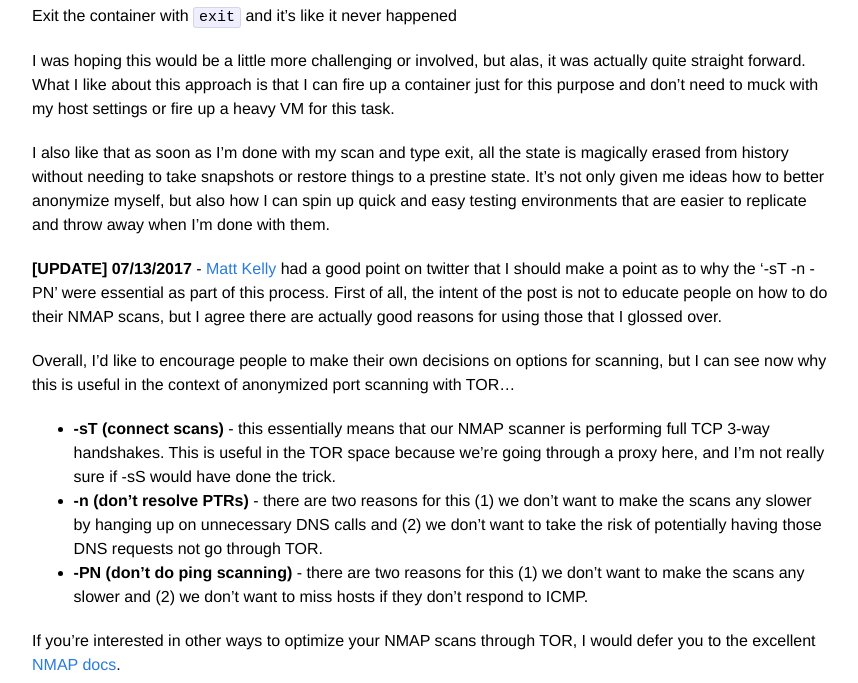
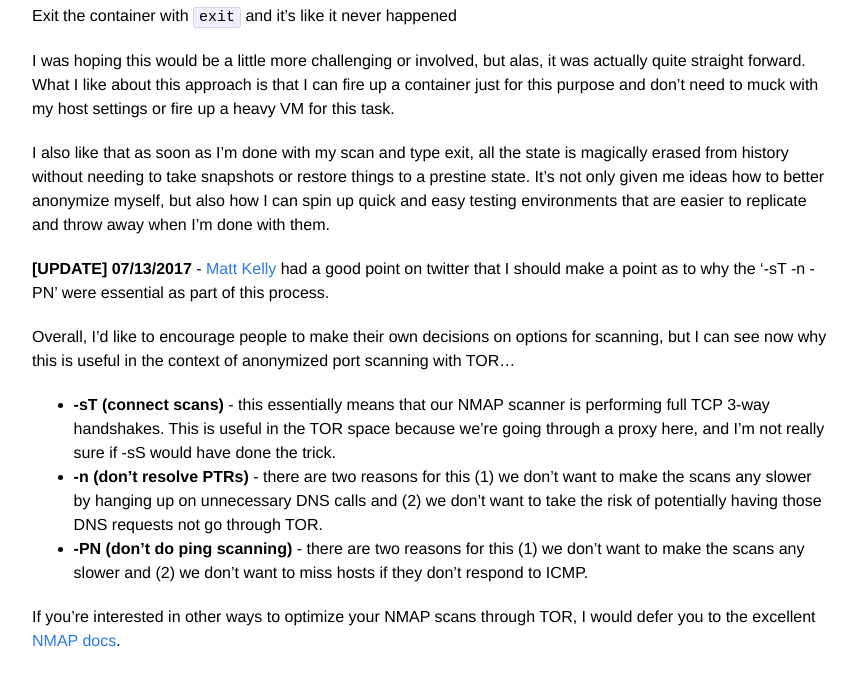
Before and after one commit to claudijd/claudijd.github.io, a Jekyll site: the page built from _posts/2017-07-13-anonymized-port-scanning-docker-tor.md, in a window 1280 px wide and 900 px high, scrolled down 1171 px, cut to the strip 0-683 px from the top of the window. Shown: the whole strip, without its empty margins (208-1066 px from the left). Built offline with Jekyll 4.4.1, drawn with Linux system fonts in a browser that asks for light colours; comment, search, counter and statistics services are not loaded.

Commit message:
Fix up nuance stuff

```diff
--- a/_posts/2017-07-13-anonymized-port-scanning-docker-tor.md
+++ b/_posts/2017-07-13-anonymized-port-scanning-docker-tor.md
@@ -51,7 +51,7 @@ I was hoping this would be a little more challenging or involved, but alas, it w
 
 I also like that as soon as I'm done with my scan and type exit, all the state is magically erased from history without needing to take snapshots or restore things to a prestine state.  It's not only given me ideas how to better anonymize myself, but also how I can spin up quick and easy testing environments that are easier to replicate and throw away when I'm done with them.
 
-**[UPDATE] 07/13/2017** - [Matt Kelly](https://twitter.com/breakersall/status/885498096213479424) had a good point on twitter that I should make a point as to why the '-sT -n -PN' were essential as part of this process.  First of all, the intent of the post is not to educate people on how to do their NMAP scans, but I agree there are actually good reasons for using those that I glossed over.
+**[UPDATE] 07/13/2017** - [Matt Kelly](https://twitter.com/breakersall/status/885498096213479424) had a good point on twitter that I should make a point as to why the '-sT -n -PN' were essential as part of this process.
 
 Overall, I'd like to encourage people to make their own decisions on options for scanning, but I can see now why this is useful in the context of anonymized port scanning with TOR...
 
```
